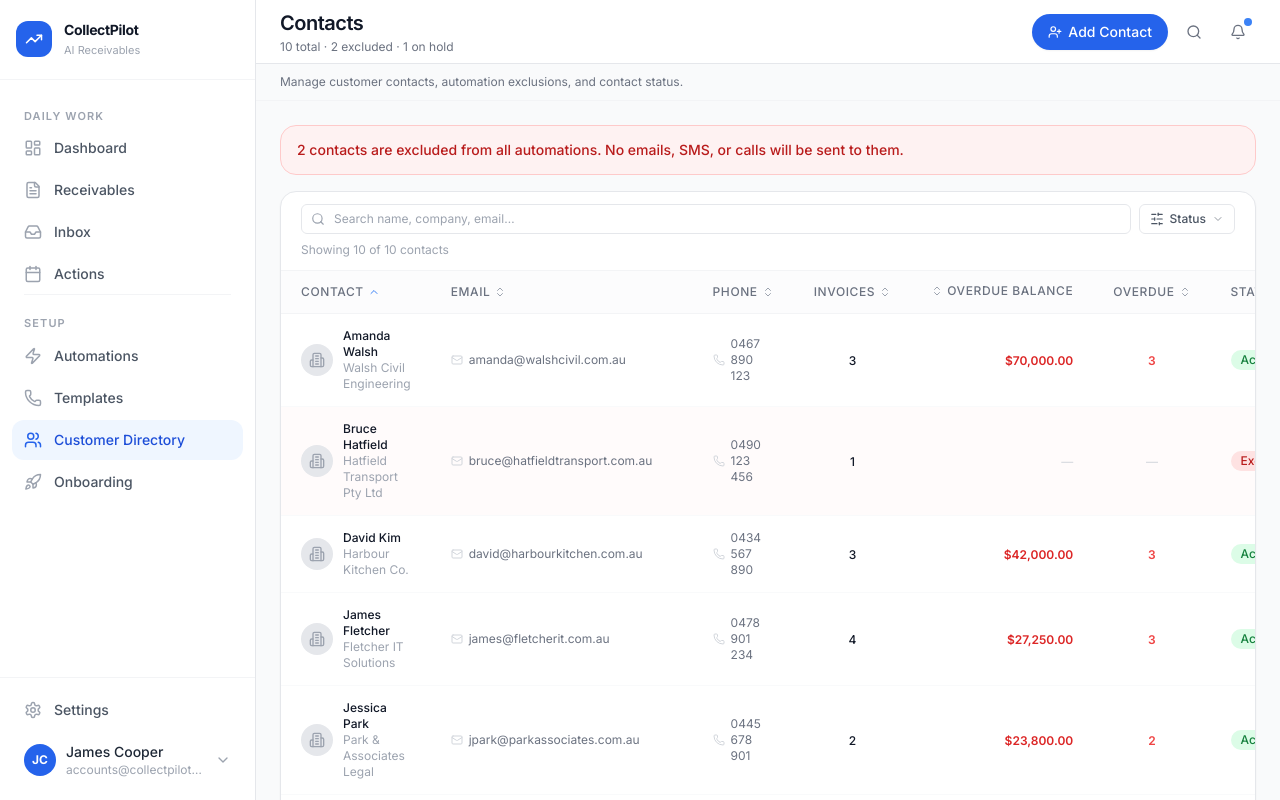
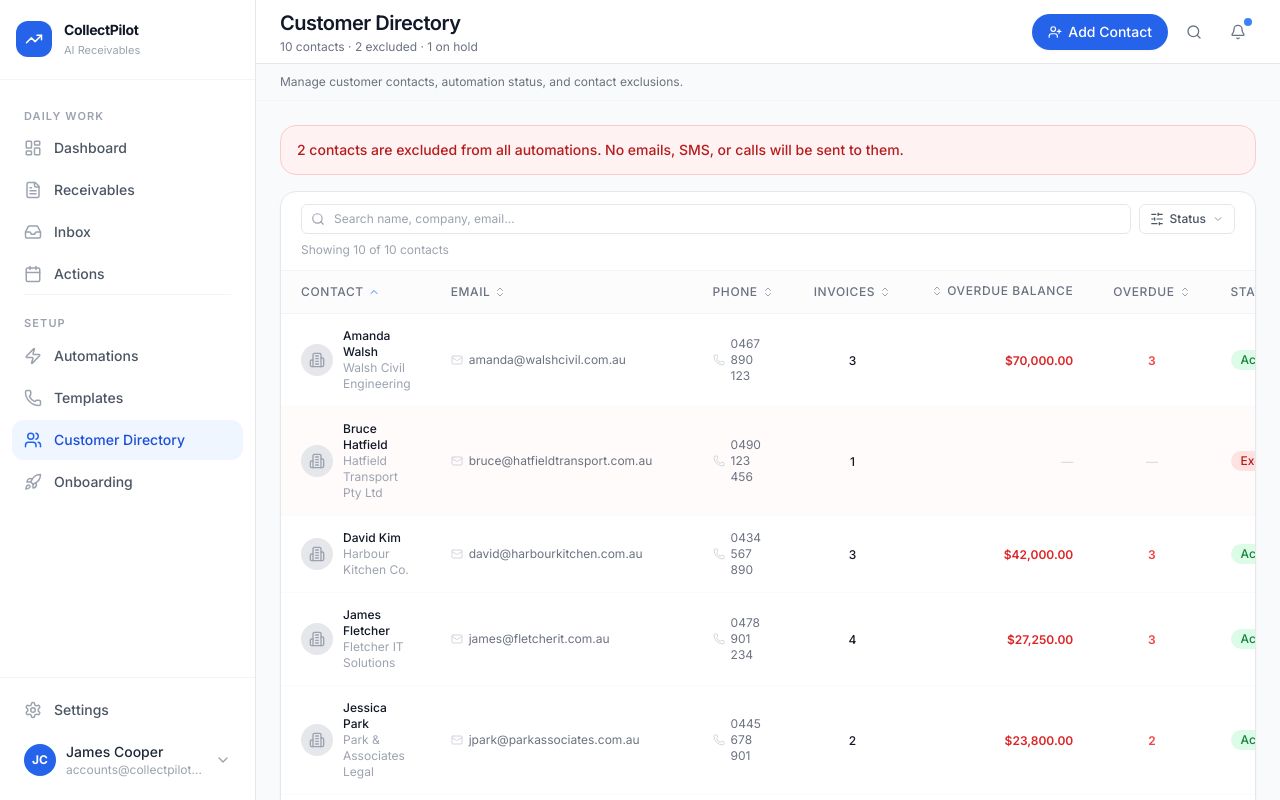
Before and after one commit to juanb-systems/RTW---Prototype-Invoice-Follow-up-Software, a Next.js app: page /contacts in a window 1280 px wide. Built offline with nearby package versions, Linux system fonts and the light colour scheme.

Commit message:
Re-architect receivables and redesign with Material 3 (v2.89.0)

```diff
--- a/app/contacts/page.tsx
+++ b/app/contacts/page.tsx
@@ -418,9 +418,9 @@ export default function ContactsPage() {
         />
       )}
       <TopBar
-        title="Contacts"
-        subtitle={`${contacts.length} total · ${excluded} excluded · ${onHold} on hold`}
-        description="Manage customer contacts, automation exclusions, and contact status."
+        title="Customer Directory"
+        subtitle={`${contacts.length} contacts · ${excluded} excluded · ${onHold} on hold`}
+        description="Manage customer contacts, automation status, and contact exclusions."
         actions={
           <button
             onClick={() => setShowAdd(true)}
--- a/package.json
+++ b/package.json
@@ -1,6 +1,6 @@
 {
   "name": "collectpilot-prototype",
-  "version": "2.88.0",
+  "version": "2.89.0",
   "private": true,
   "scripts": {
     "dev": "next dev",
```
Also changed, not shown: 2 other files (tests, documents, lock files or other folders).
